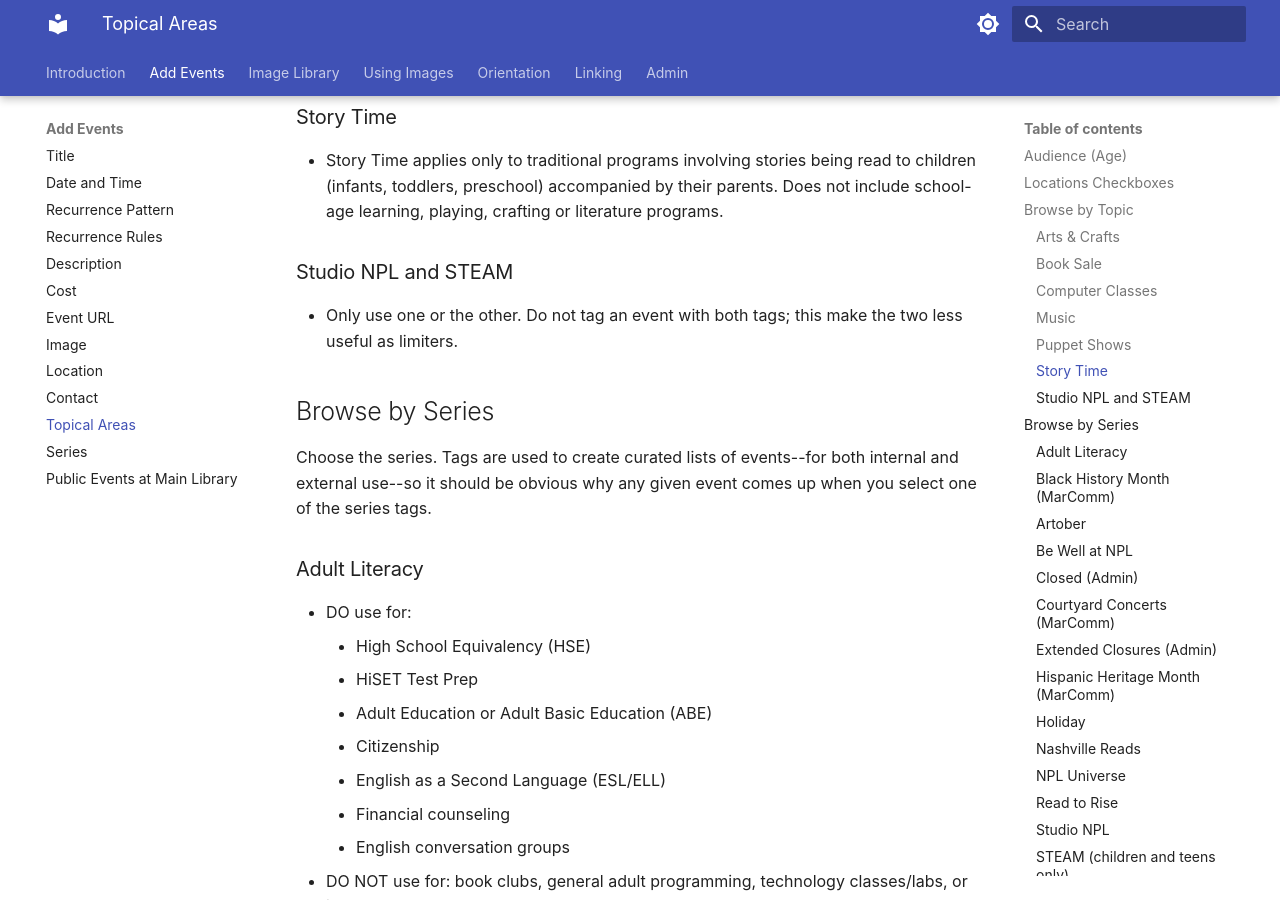
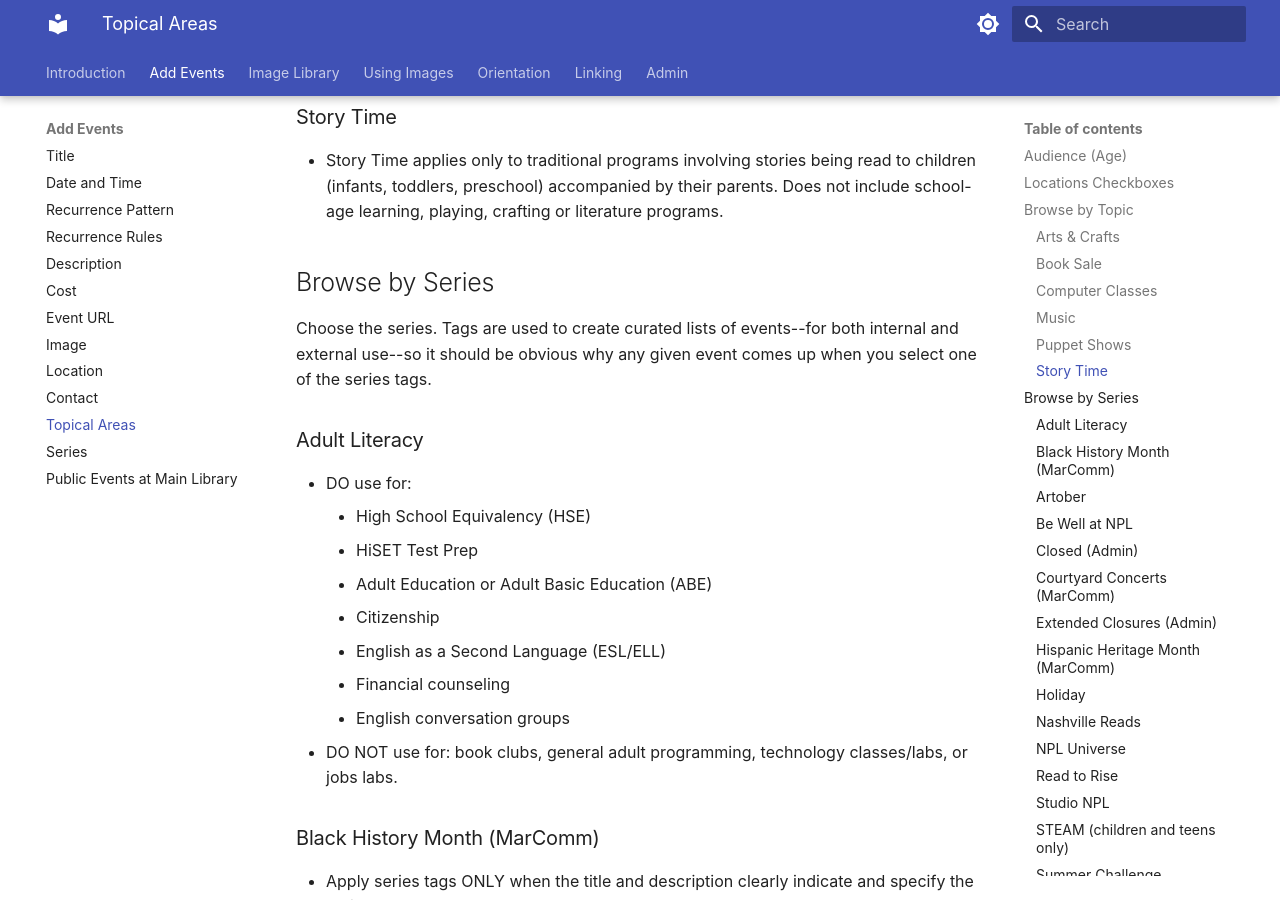
Before and after one commit to Nashville-Public-Library/bedework-docs, an MkDocs documentation site: the page built from docs/add-events/topical-areas.md, in a window 1280 px wide and 900 px high, scrolled down 2365 px. Built offline with MkDocs 1.6.1 and Material for MkDocs 9.7.7, drawn with Linux system fonts in a browser that asks for light colours.

Commit message:
removed old language

```diff
--- a/docs/add-events/topical-areas.md
+++ b/docs/add-events/topical-areas.md
@@ -58,9 +58,6 @@ Select the appropriate topic. If there is not a topic that is appropriate, you c
 ###	Story Time
 
   - Story Time applies only to traditional programs involving stories being read to children (infants, toddlers, preschool) accompanied by their parents. Does not include school-age learning, playing, crafting or literature programs.
-### Studio NPL and STEAM
-
-  - Only use one or the other. Do not tag an event with both tags; this make the two less     useful as limiters.
 ##	Browse by Series
 Choose the series. Tags are used to create curated lists of events--for both internal and external use--so it should be obvious why any given event comes up when you select one of the series tags.
 
```
